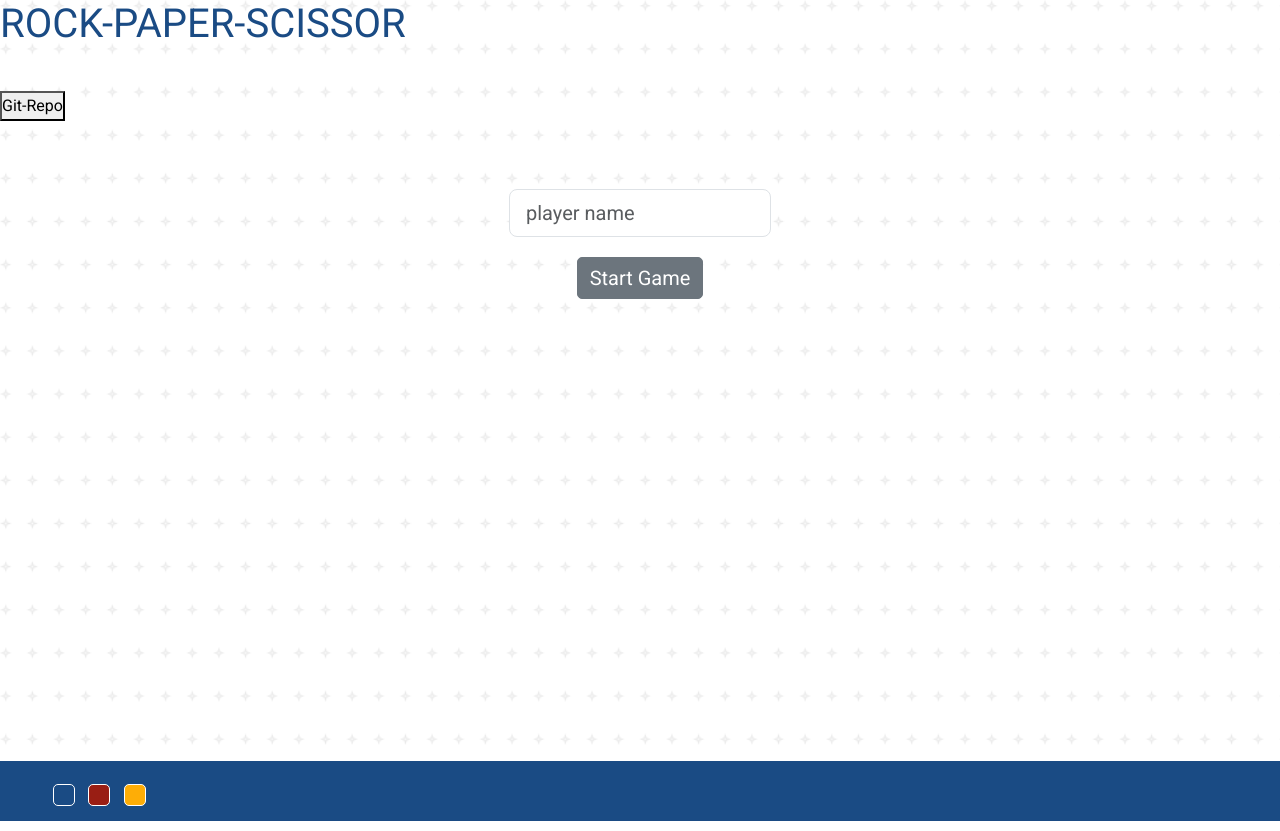
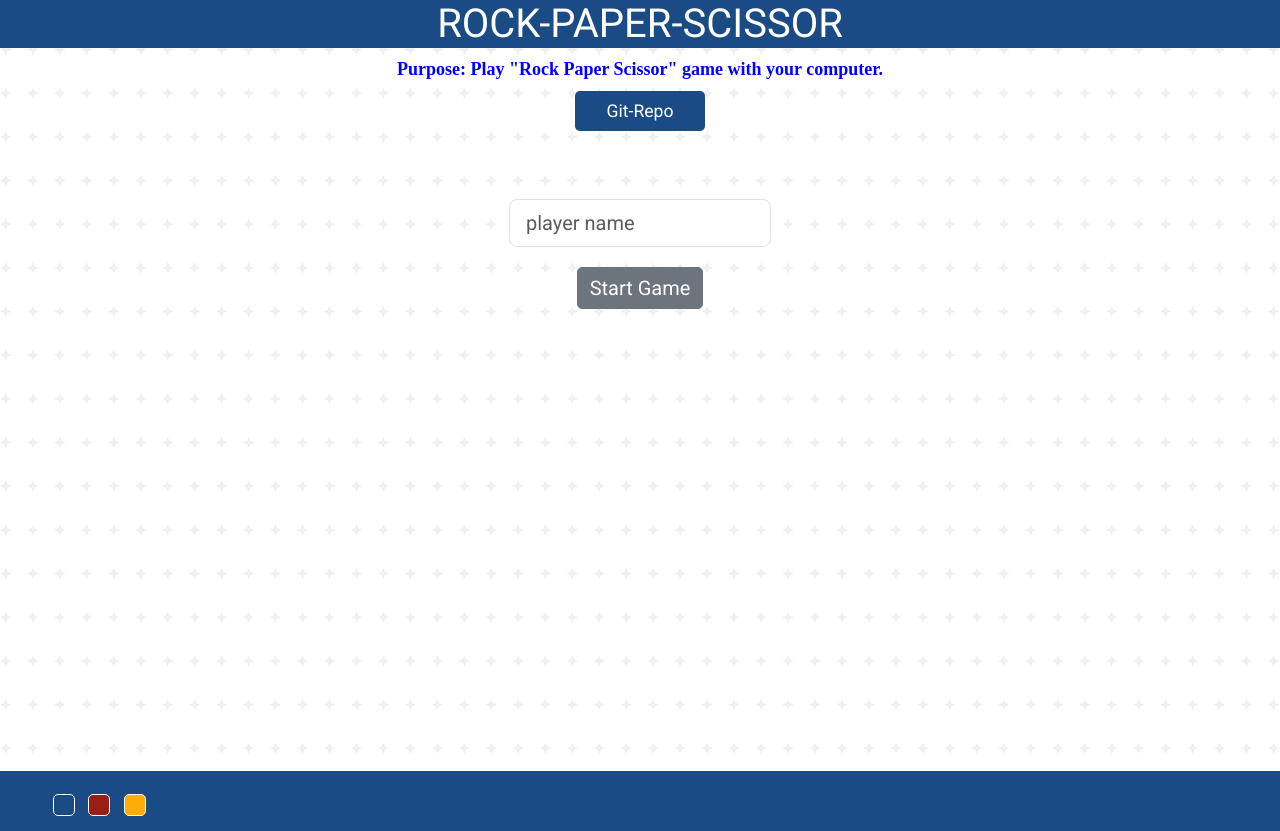
Before and after one commit to Priyanka23-Brs/Rock-Paper-Scissors, a plain HTML site: page index.html in a window 1280 px wide. Drawn offline with nearby package versions, Linux system fonts and the light colour scheme.

Commit message:
Update style.css

```diff
--- a/assets/css/style.css
+++ b/assets/css/style.css
@@ -1,12 +1,6 @@
-/*
-Author:    Build Rise Shine with Nyros (BRS)
-Created:   11.05.2022
-Library / Component: Styling page for the app
-(c) Copyright by BRS with Nyros.
-*/
 
 :root {
-    --primary-color: #1A4B84;
+    --primary-color: #89bcf7;
     --chathams_blue: #1A4B84;
     --tamarillo: #991E14;
     --yellow_sea: #FEAD06;
@@ -24,13 +18,28 @@ body {
 }
 
 h1 {
-    color: var(--primary-color);
+    color: white;
+    background-color: var(--primary-color);
+    text-align: center;
 }
 
 p {
     text-align: center;
 }
-
+.git{
+    text-align: center;
+}
+.btns {
+    width: 130px;
+    height: 40px;
+    font-size: 1.1em;
+    cursor: pointer;
+    background-color: var(--primary-color);
+    color: #fff;
+    border: none;
+    border-radius: 5px;
+    transition: all .4s;
+   }
 .btn, .btn:hover {
     color: #fff;
 
@@ -133,7 +142,7 @@ img {
 
 header h3 {
     font: normal normal 600 18px/27px Oswald;
-    color: #fff;
+    color: blue;
 }
 
 header h4 {
```
